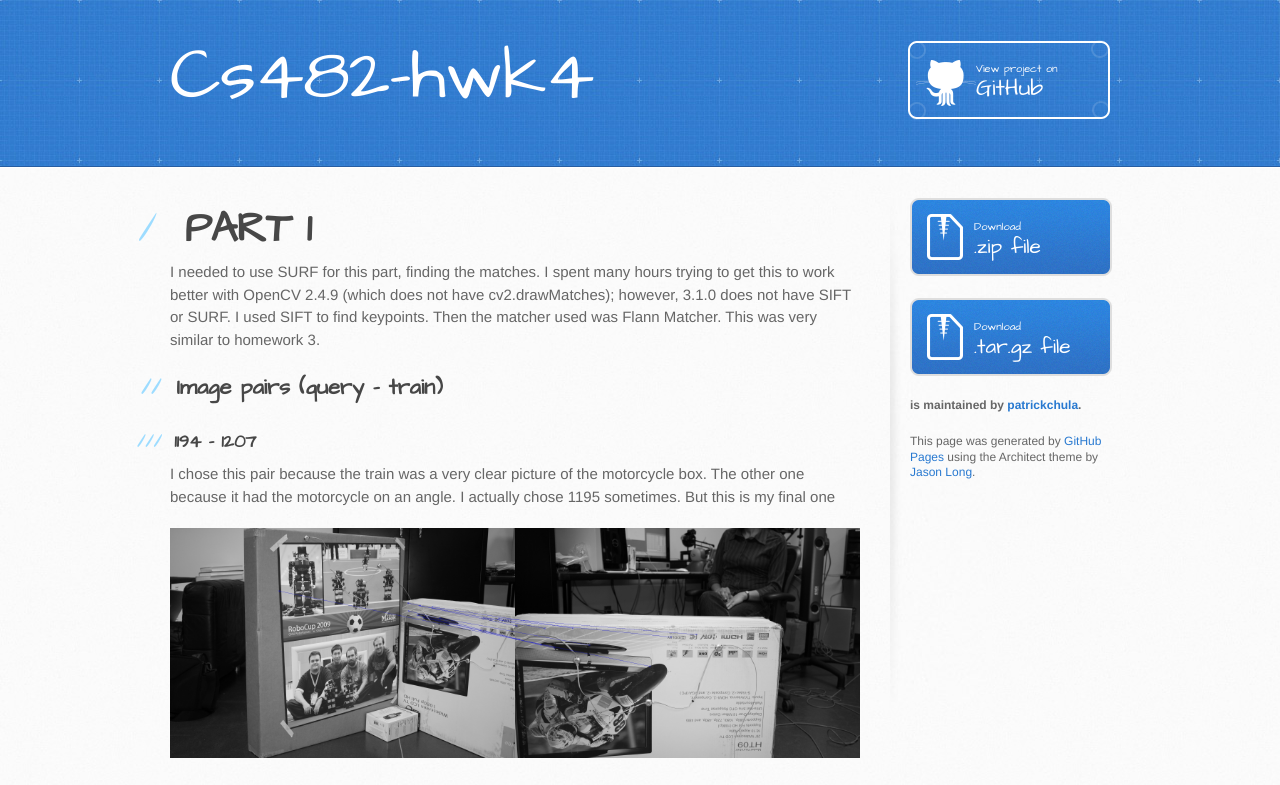
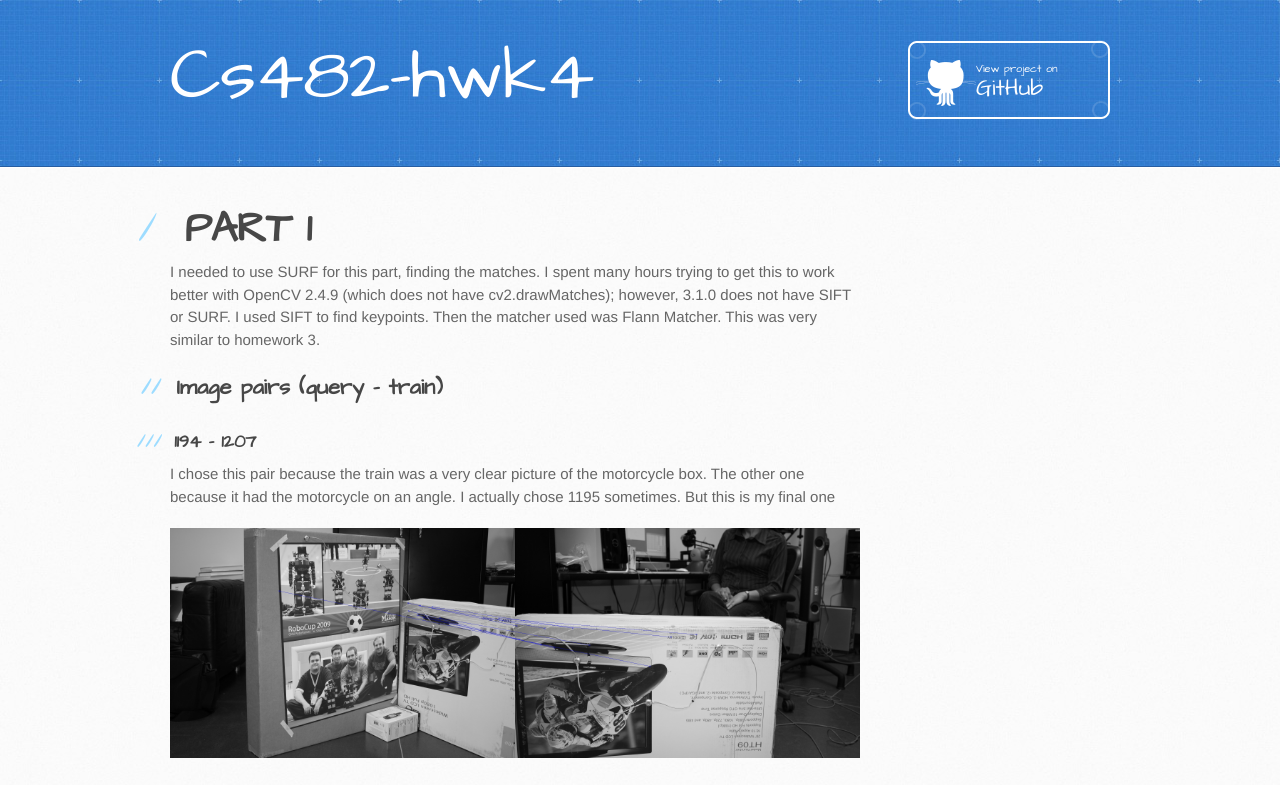
Before and after one commit to patrickchula/CS482-hwk4, a plain HTML site: page index.html in a window 1280 px wide. Shown: the top 785 px of the page. Drawn offline with Linux system fonts and the light colour scheme.

Commit message:
Update index.html

```diff
--- a/index.html
+++ b/index.html
@@ -95,27 +95,6 @@
 <h1>
 <a id="sources" class="anchor" href="#sources" aria-hidden="true"><span aria-hidden="true" class="octicon octicon-link"></span></a>Sources:</h1>
 
-<p><a href="http://docs.opencv.org/3.0-beta/doc/py_tutorials/py_feature2d/py_feature_homography/py_feature_homography.html">http://docs.opencv.org/3.0-beta/doc/py_tutorials/py_feature2d/py_feature_homography/py_feature_homography.html</a>
-<a href="http://stackoverflow.com/questions/20259025/module-object-has-no-attribute-drawmatches-opencv-python">http://stackoverflow.com/questions/20259025/module-object-has-no-attribute-drawmatches-opencv-python</a></p>
-        </section>
+<p><a href="http://docs.opencv.org/3.0-beta/doc/py_tutorials/py_feature2d/py_feature_homography/py_feature_homography.html">
 
-        <aside id="sidebar">
-          <a href="https://github.com/patrickchula/CS482-hwk4/zipball/master" class="button">
-            <small>Download</small>
-            .zip file
-          </a>
-          <a href="https://github.com/patrickchula/CS482-hwk4/tarball/master" class="button">
-            <small>Download</small>
-            .tar.gz file
-          </a>
-
-          <p class="repo-owner"><a href="https://github.com/patrickchula/CS482-hwk4"></a> is maintained by <a href="https://github.com/patrickchula">patrickchula</a>.</p>
-
-          <p>This page was generated by <a href="https://pages.github.com">GitHub Pages</a> using the Architect theme by <a href="https://twitter.com/jasonlong">Jason Long</a>.</p>
-        </aside>
-      </div>
-    </div>
-
-
-  </body>
-</html>
+  http://docs.opencv.org/3.0-beta/doc/py_tutorials/py_feature2d/py_feature_homography/py_feature_homography.html</a>
```
